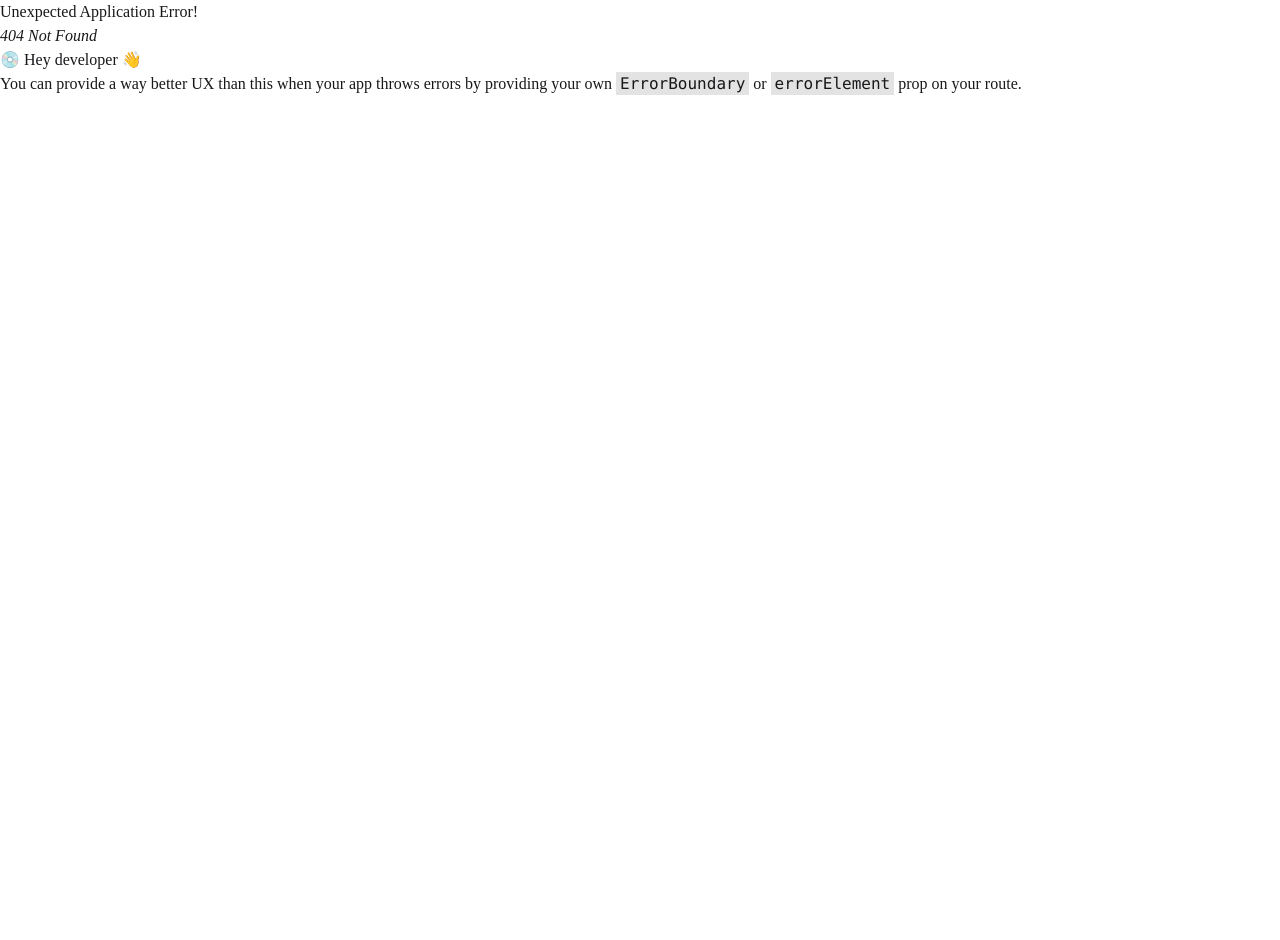
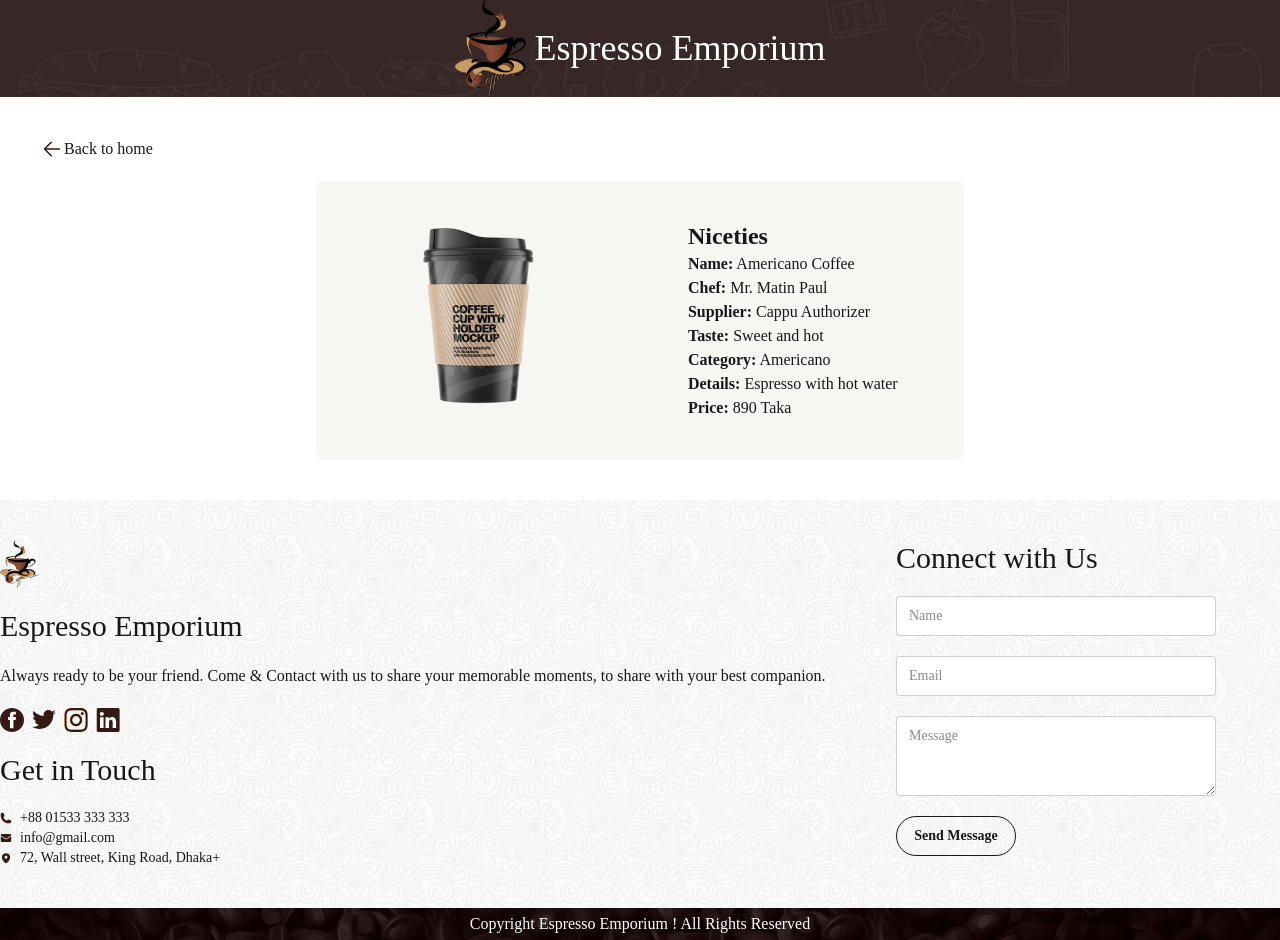
Before and after one commit to MD-Moniruzzaman-Arafat/web-project-17-client, a React (Vite) app: page /coffee-details in a window 1280 px wide. Before the commit this address had no page. Before the commit the page ends 800 px from the top, so only its background shows below. Built offline with nearby package versions, Linux system fonts and the light colour scheme; a web font is replaced by a local one.

Commit message:
coffeeDetailsPage component design

```diff
--- a/src/components/ourPopularProducts/OurPopularProductsCard.jsx
+++ b/src/components/ourPopularProducts/OurPopularProductsCard.jsx
@@ -1,3 +1,4 @@
+import { Link } from 'react-router'
 import coffee from '../../assets/images/1.png'
 import editIcon from '../../assets/images/icons/Frame (1).svg'
 import viewIcon from '../../assets/images/icons/Frame.svg'
@@ -14,13 +15,13 @@ export default function OurPopularProductsCard() {
           <p>Price: 890 Taka</p>
         </div>
         <div className="min-w-[185px] flex items-center justify-center flex-row lg:flex-col  gap-2">
-          <a>
+          <Link to={'/coffee-details'}>
             <img
               src={viewIcon}
               alt=""
               className="bg-[#D2B48C] p-1 rounded-xs"
             />
-          </a>
+          </Link>
           <a>
             <img
               src={editIcon}
--- /dev/null
+++ b/src/pages/CoffeeDetailsPage.jsx
@@ -0,0 +1,51 @@
+import { Link } from 'react-router'
+import coffee from '../assets/images/1.png'
+import arrow from '../assets/images/icons/left-arrow.svg'
+
+export default function CoffeeDetailsPage() {
+  return (
+    <>
+      <div>
+        <div className="container mx-auto p-10">
+          <Link to={'/'}>
+            <h1 className="flex mb-5">
+              {' '}
+              <img src={arrow} alt="" />
+              Back to home
+            </h1>
+          </Link>
+          <div>
+            <div className="bg-[#f5f4f1d3] max-w-[648px] mx-auto flex flex-col lg:flex-row items-center justify-around p-5 gap-5 rounded-lg">
+              <img className="min-w-[185px]" src={coffee} alt="" />
+              <div className="min-w-[185px] ">
+                <h1 className="text-2xl font-bold">Niceties</h1>
+                <p>
+                  <span className="font-bold">Name:</span> Americano Coffee
+                </p>
+                <p>
+                  <span className="font-bold">Chef:</span> Mr. Matin Paul
+                </p>
+                <p>
+                  <span className="font-bold">Supplier:</span> Cappu Authorizer
+                </p>
+                <p>
+                  <span className="font-bold">Taste:</span> Sweet and hot
+                </p>
+                <p>
+                  <span className="font-bold">Category:</span> Americano
+                </p>
+                <p>
+                  <span className="font-bold">Details:</span> Espresso with hot
+                  water
+                </p>
+                <p>
+                  <span className="font-bold">Price:</span> 890 Taka
+                </p>
+              </div>
+            </div>
+          </div>
+        </div>
+      </div>
+    </>
+  )
+}
--- a/src/routers/Router.jsx
+++ b/src/routers/Router.jsx
@@ -1,6 +1,7 @@
 import { createBrowserRouter } from 'react-router'
 import Root from '../layouts/Root'
 import AddNewCoffeePage from '../pages/AddNewCoffeePage'
+import CoffeeDetailsPage from '../pages/CoffeeDetailsPage'
 import HomePage from '../pages/HomePage'
 
 const router = createBrowserRouter([
@@ -16,6 +17,10 @@ const router = createBrowserRouter([
         path: '/add-new-coffee',
         element: <AddNewCoffeePage />,
       },
+      {
+        path: '/coffee-details',
+        element: <CoffeeDetailsPage />,
+      },
     ],
   },
 ])
```
